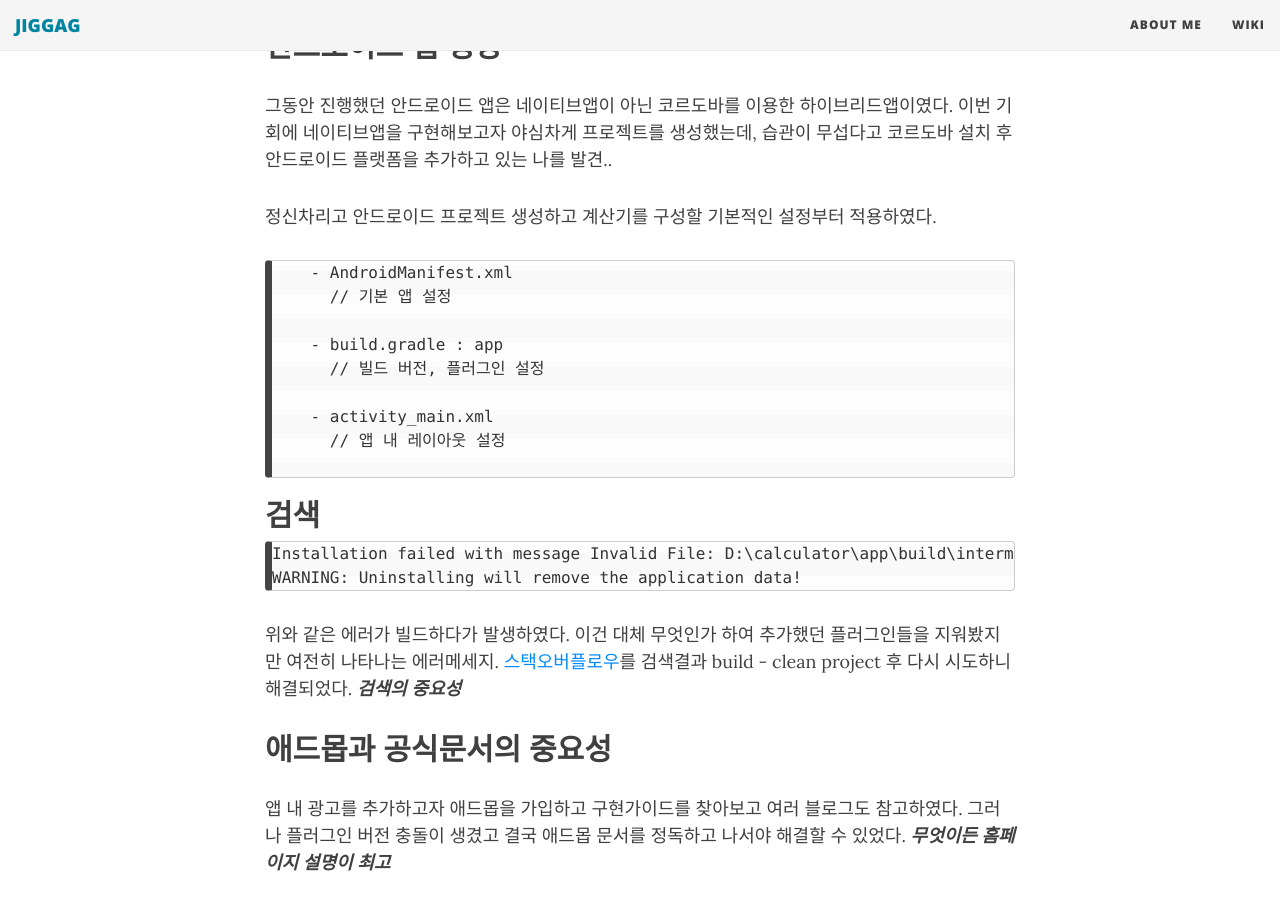
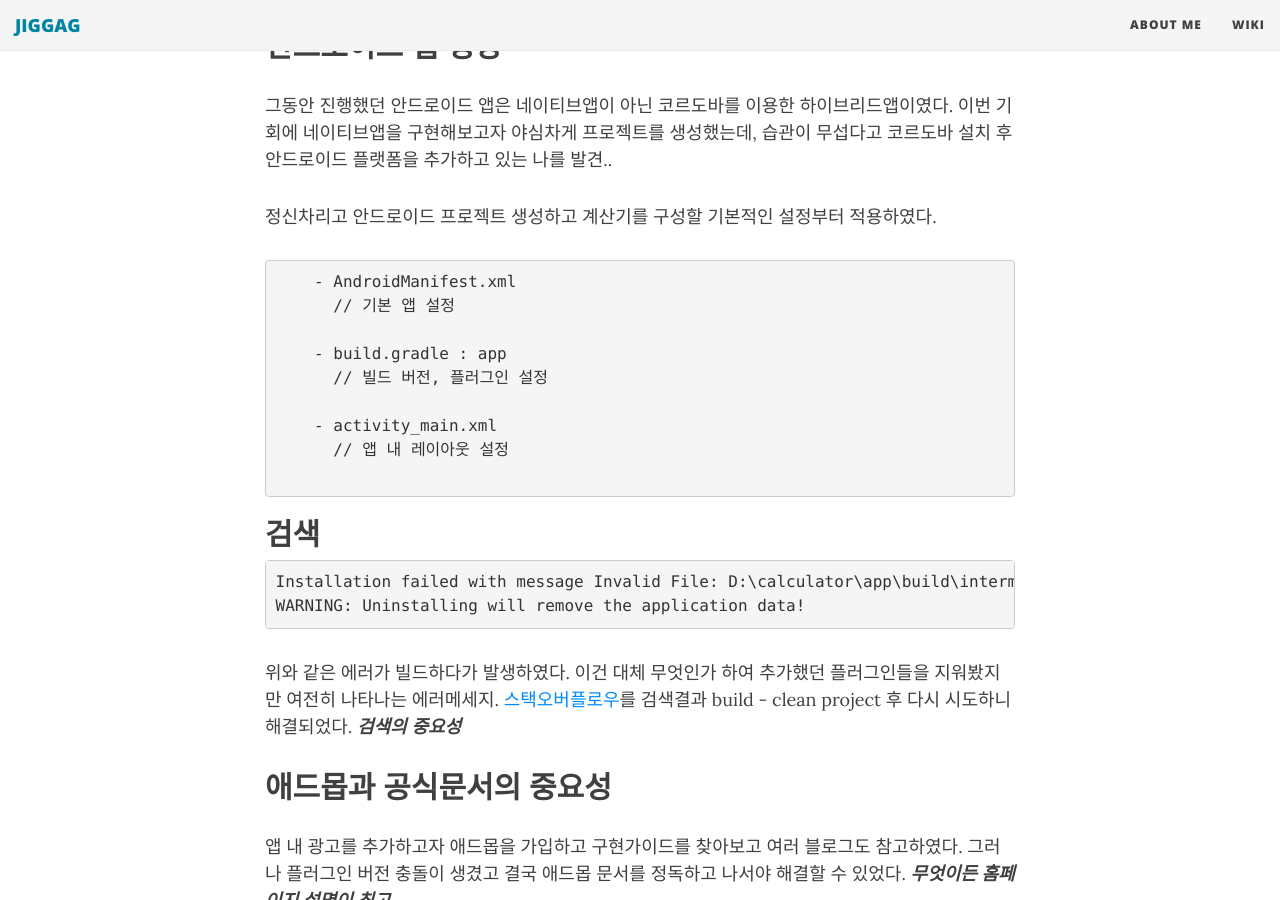
Before and after one commit to jiggag/jiggag.github.io, a Jekyll site: the page built from _posts/2018-09/2018-09-26-android-toy-calculator-app.md, in a window 1280 px wide and 900 px high, scrolled down 845 px. Built offline with Jekyll 4.4.1, drawn with Linux system fonts in a browser that asks for light colours; nearby versions of some CDN libraries.

Commit message:
Update 2018-09-26-android-toy-calculator-app.md

````diff
--- a/_posts/2018-09/2018-09-26-android-toy-calculator-app.md
+++ b/_posts/2018-09/2018-09-26-android-toy-calculator-app.md
@@ -27,7 +27,7 @@ tags: [android,toy]
 
 정신차리고 안드로이드 프로젝트 생성하고 계산기를 구성할 기본적인 설정부터 적용하였다.
 
-```
+```script
     - AndroidManifest.xml
       // 기본 앱 설정
 
@@ -40,7 +40,7 @@ tags: [android,toy]
 ```
 
 ## 검색
-```
+```script
 Installation failed with message Invalid File: D:\calculator\app\build\intermediates\split-apk\debug\slices\slice_5.apk. It is possible that this issue is resolved by uninstalling an existing version of the apk if it is present, and then re-installing.
 WARNING: Uninstalling will remove the application data!
 ```
````
